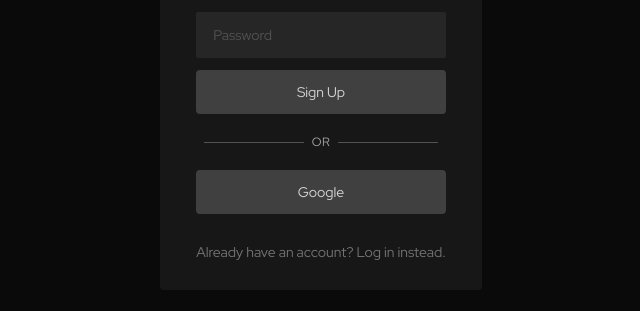
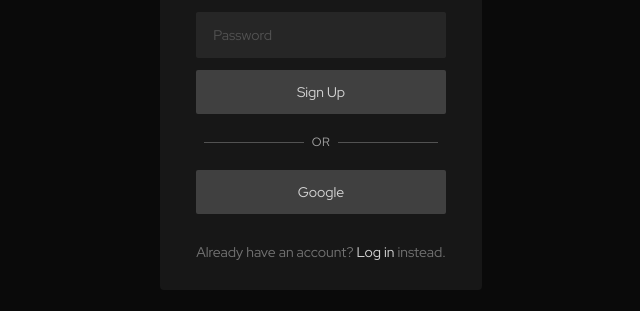
Before and after one commit to AlonLandmann/holdem-trainer-5, a Next.js app: page /signup in a window 1280 px wide. Shown: the part 419-730 px from the top of the page, without its empty margins (319-959 px from the left). Built offline with nearby package versions, Linux system fonts and the light colour scheme; a web font is replaced by a local one.

Commit message:
add custom anchor component

```diff
--- /dev/null
+++ b/components/_common_/Anchor.js
@@ -0,0 +1,20 @@
+import Link from 'next/link'
+
+export default function Anchor({
+  utilClasses,
+  href,
+  text,
+}) {
+  return (
+    <span
+      className={`
+        text-neutral-300 hover:text-neutral-100
+        ${utilClasses}
+      `}
+    >
+      <Link href={href}>
+        {text}
+      </Link>
+    </span>
+  )
+}
--- a/components/signup/SignupRoot.js
+++ b/components/signup/SignupRoot.js
@@ -1,7 +1,7 @@
-import Link from 'next/link'
 import { useState } from 'react'
 import Button from '../_common_/Button'
 import Input from '../_common_/Input'
+import Anchor from '../_common_/Anchor'
 
 export default function SignupRoot() {
   const [email, setEmail] = useState('')
@@ -43,7 +43,7 @@ export default function SignupRoot() {
             onChange={e => setPassword(e.target.value)}
           />
           <Button
-            utilClasses='w-full'
+            utilClasses='w-full rounded-sm'
             text='Sign Up'
             type='submit'
           />
@@ -55,12 +55,12 @@ export default function SignupRoot() {
         </div>
         <div className='pt-5 pb-7 self-stretch'>
           <Button
-            utilClasses='w-full'
+            utilClasses='w-full rounded-sm'
             text='Google'
           />
         </div>
         <p className='text-sm text-neutral-500'>
-          Already have an account? <Link href='/login'>Log in</Link> instead.
+          Already have an account? <Anchor href='/login' text='Log in' /> instead.
         </p>
       </form>
     </div>
```
